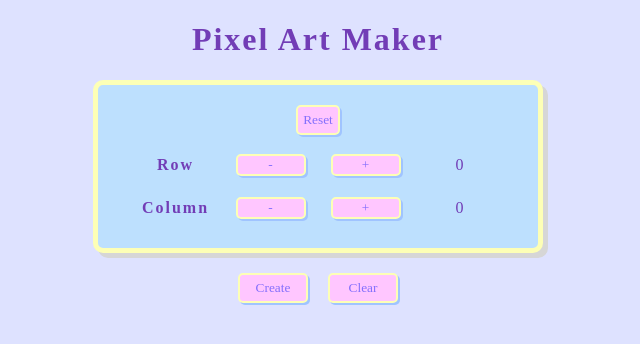
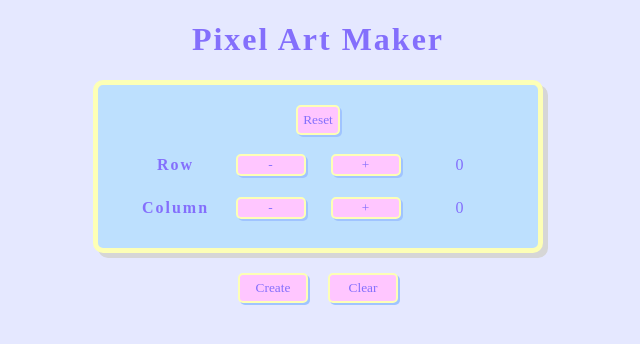
Before and after one commit to fojanb/pixel-art-maker, a React (Create React App) app: page / in a window 1280 px wide. Shown: the top 344 px of the page, without its empty margins (322-962 px from the left). Built offline with nearby package versions, Linux system fonts and the light colour scheme; a web font is replaced by a local one.

Commit message:
Update index.css

```diff
--- a/src/index.css
+++ b/src/index.css
@@ -1,10 +1,11 @@
 body {
   margin: 0;
+  padding-bottom:100px ;
   font-family: "Potta One", cursive;
-  background-color: #dee2ff;
+  background-color: #e5e8ff;
   -webkit-font-smoothing: antialiased;
   -moz-osx-font-smoothing: grayscale;
   /* color: #605764; */
-  color: #723db6;
+  color: #846ffc;
   letter-spacing: 2px;
 }
```
